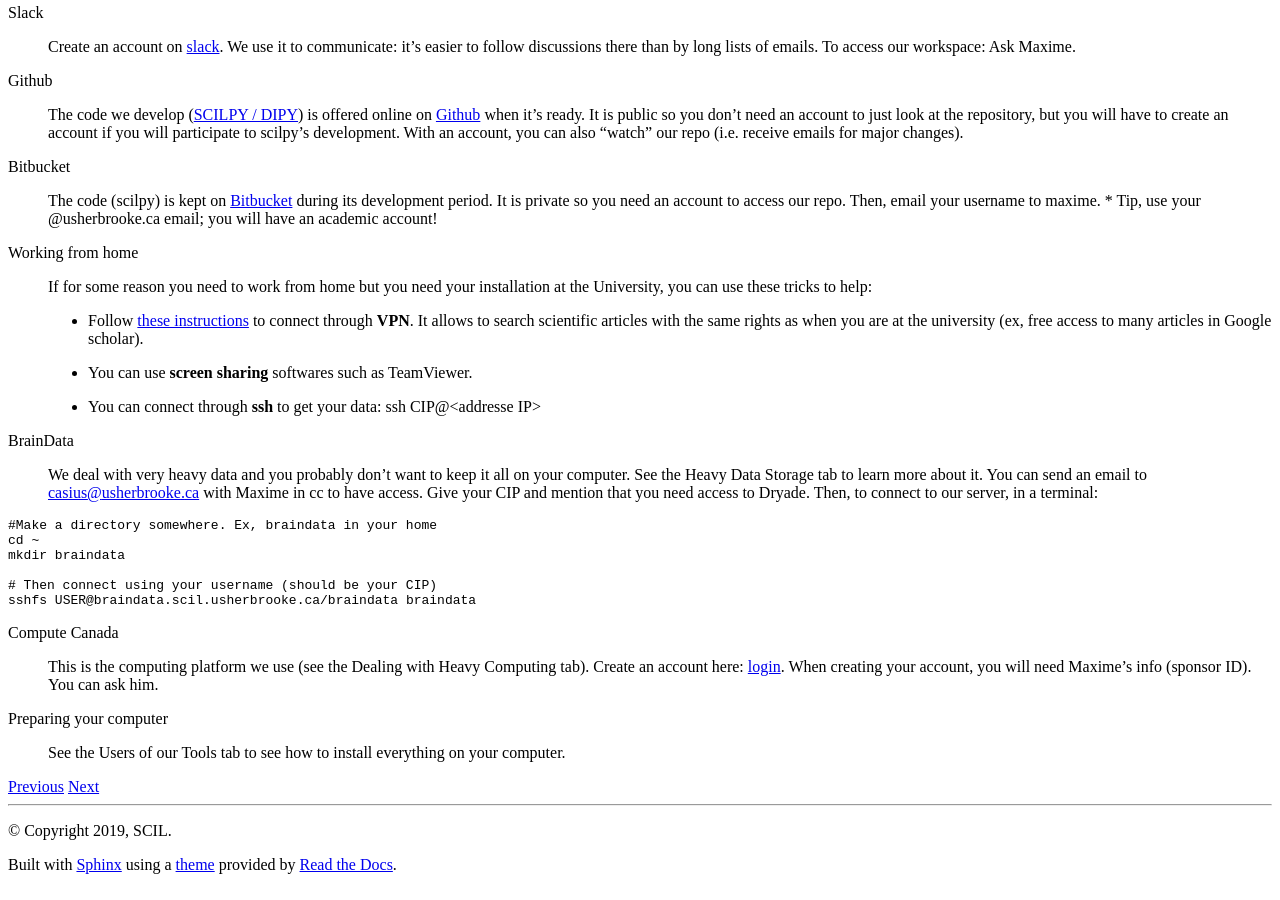
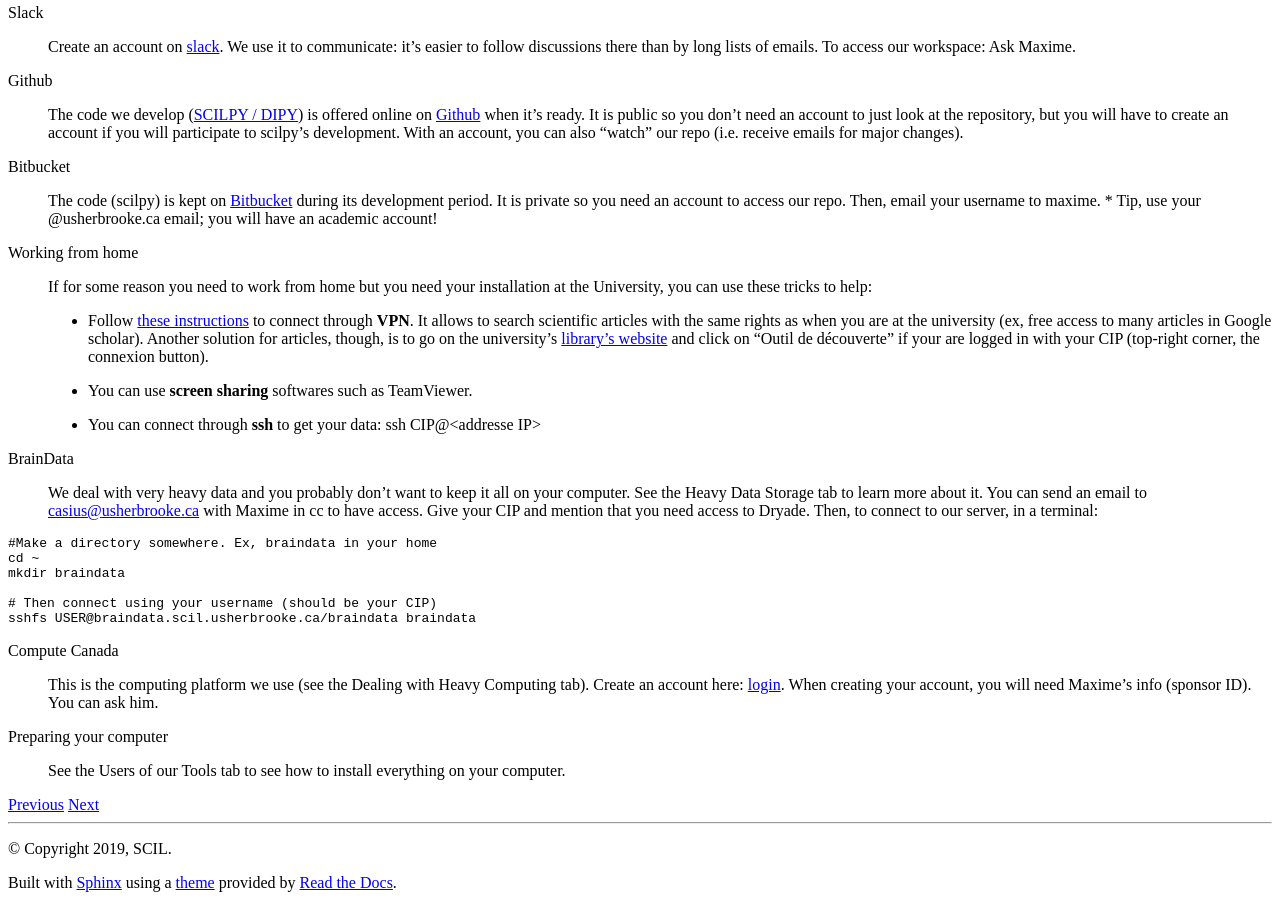
Before and after one commit to scilus/scil-documentation, a Sphinx documentation site: the page built from source/arriving/welcome.rst, in a window 1280 px wide and 900 px high, scrolled down 1219 px. Built offline with Sphinx 7.4.7 and the Read the Docs theme 2.0.0, drawn with Linux system fonts in a browser that asks for light colours.

Commit message:
added library info

```diff
--- a/source/arriving/welcome.rst
+++ b/source/arriving/welcome.rst
@@ -26,7 +26,7 @@
 Working from home
     If for some reason you need to work from home but you need your installation at the University, you can use these tricks to help:
 
-    - Follow `these instructions <https://www.usherbrooke.ca/services-informatiques/repertoire/reseaux/rpv/>`_ to connect through **VPN**. It allows to search scientific articles with the same rights as when you are at the university (ex, free access to many articles in Google scholar).
+    - Follow `these instructions <https://www.usherbrooke.ca/services-informatiques/repertoire/reseaux/rpv/>`_ to connect through **VPN**. It allows to search scientific articles with the same rights as when you are at the university (ex, free access to many articles in Google scholar). Another solution for articles, though, is to go on the university's `library's website <https://www.usherbrooke.ca/biblio/trouver-des/articles-de-periodiques-revues-et-journaux/>`_ and click on "Outil de découverte" if your are logged in with your CIP (top-right corner, the connexion button).
     - You can use **screen sharing** softwares such as TeamViewer.
     - You can connect through **ssh** to get your data: ssh CIP@<addresse IP>
 
```
